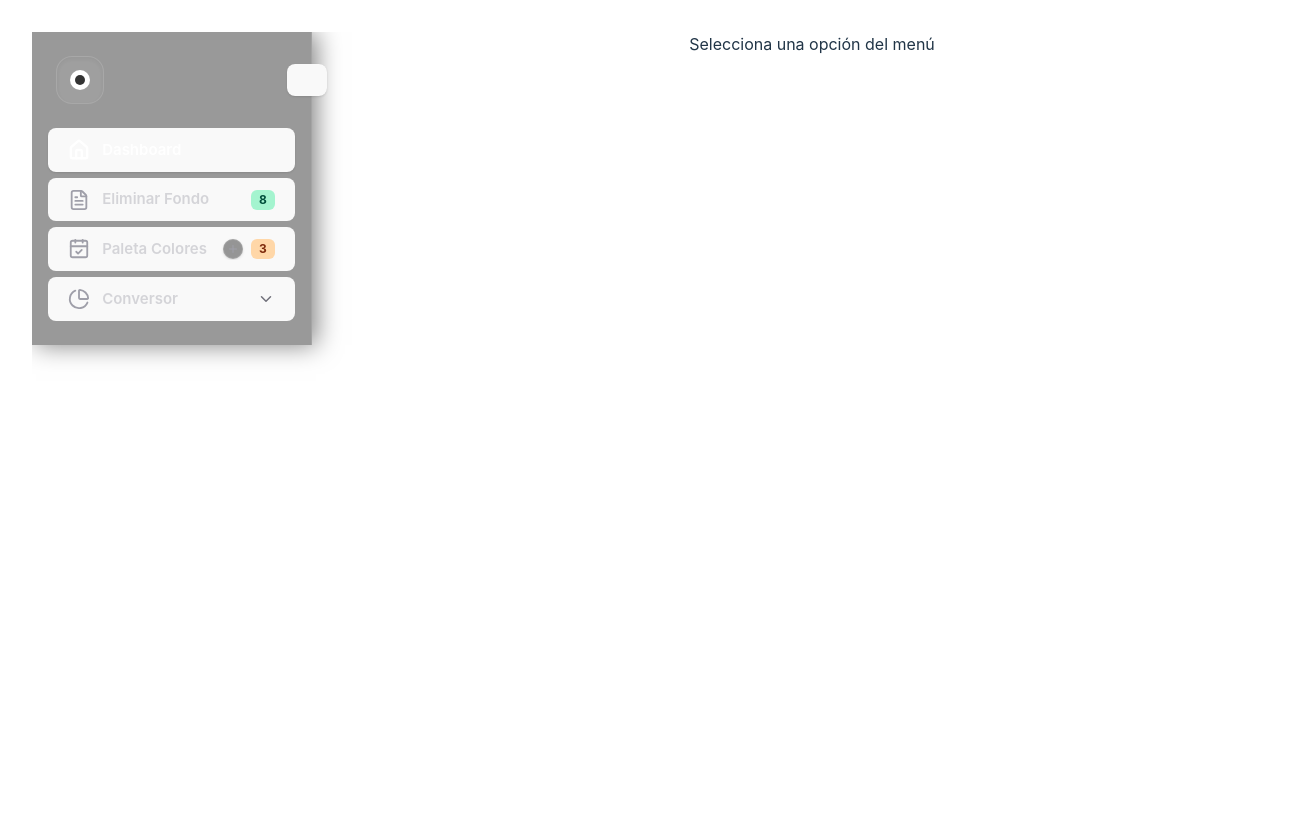
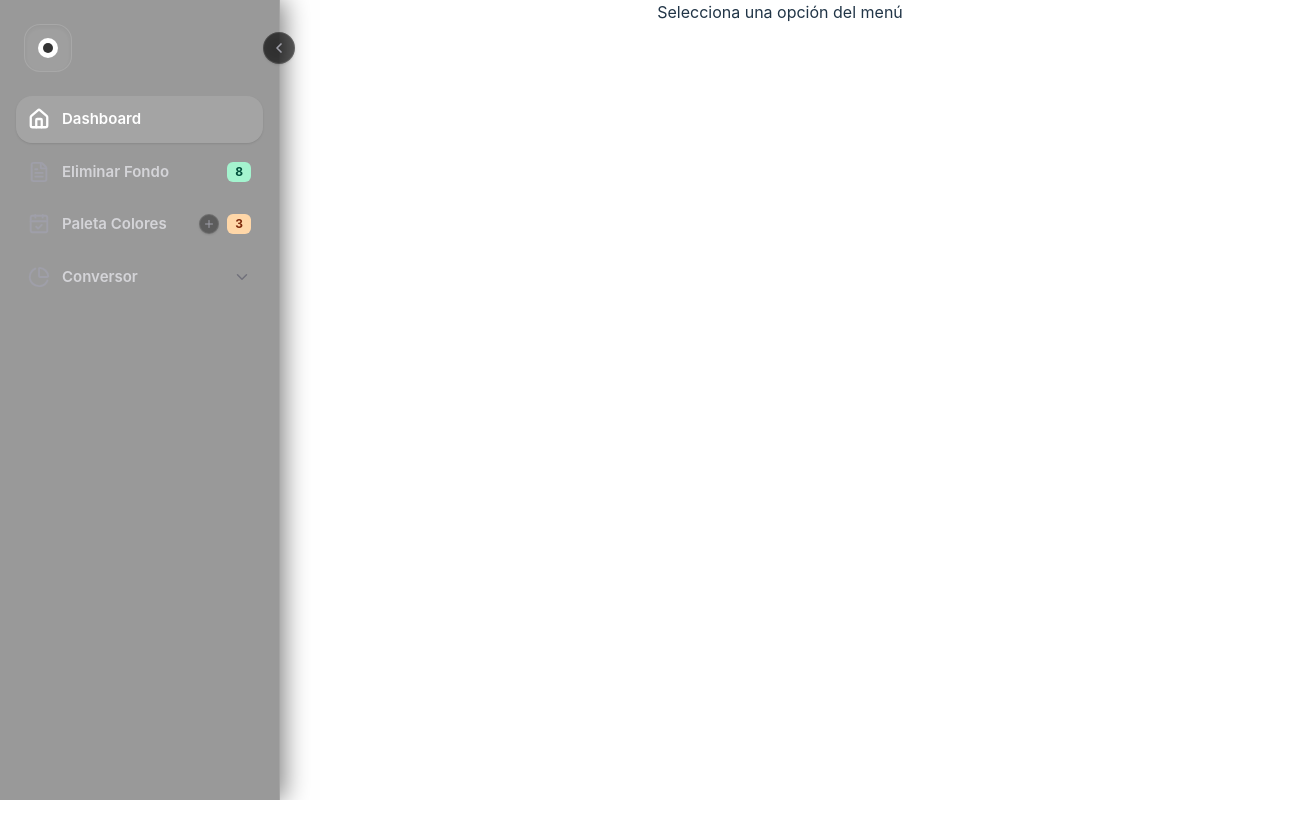
Before and after one commit to HectorCortesA/ConvDesing, a React (Vite) app: page / in a window 1280 px wide. Shown: the top 838 px of the page, 1312 px wide, since content can reach past the window. After the commit the page ends 800 px from the top, so only its background shows below. Built offline with nearby package versions, Linux system fonts and the light colour scheme.

Commit message:
Fix color

```diff
--- a/src/App.tsx
+++ b/src/App.tsx
@@ -10,24 +10,18 @@ function App() {
 
   return (
     <div
+      className="flex h-screen w-screen overflow-hidden"
       style={{
-        display: "flex",
-        height: "100vh",
-        width: "100vw", // Cambia a 100vw
-        overflow: "hidden", // Previene scroll innecesario
         margin: 0,
         padding: 0,
       }}
     >
       <Sidebar onItemChange={setActiveMenuId} />
       <main
+        className="flex-1 overflow-y-auto overflow-x-hidden"
         style={{
-          flex: 1,
-          overflowY: "auto",
-          overflowX: "hidden", // Previene scroll horizontal
-          height: "100vh",
-          minWidth: 0, // Importante para que flex: 1 funcione correctamente
-          // O el color que quieras
+          margin: 0,
+          padding: 0,
         }}
       >
         {Component ? <Component /> : <div>Selecciona una opción del menú</div>}
--- a/src/components/Sidebar/Sidebar.tsx
+++ b/src/components/Sidebar/Sidebar.tsx
@@ -17,10 +17,12 @@ import {
 
 interface SidebarProps {
   onItemChange: (itemId: string) => void;
+  isDarkMode?: boolean; // 👈 Prop opcional para recibir el tema
 }
 
 export default function Sidebar({
   onItemChange,
+  isDarkMode = true, // Valor por defecto
 }: SidebarProps): React.ReactElement {
   const [isCollapsed, setIsCollapsed] = useState(false);
   const [expandedItem, setExpandedItem] = useState<string | null>("income");
@@ -85,40 +87,52 @@ export default function Sidebar({
     } else {
       setActiveItem(item.id);
       setPopoverState(null);
-      onItemChange(item.id); // 👈 Notificar cambio de item
+      onItemChange(item.id);
     }
   };
 
   const handleSubItemClick = (subItemId: string) => {
     setActiveSubItem(subItemId);
     if (isCollapsed) setPopoverState(null);
-    onItemChange(subItemId); // 👈 Notificar cambio de subitem
+    onItemChange(subItemId);
   };
 
   const TreeMenu = ({ items }: { items: SubItem[] }) => (
     <div className="relative flex flex-col gap-1 w-full pl-5 py-1 mt-1">
       {/* Vertical connector line */}
-      <div className="absolute left-[7px] top-4 bottom-5 w-[2px] bg-white/10 rounded-full" />
+      <div className="absolute left-[7px] top-4 bottom-5 w-[2px] bg-current opacity-10 rounded-full" />
 
       {items.map((sub) => {
         const isActive = activeSubItem === sub.id;
         return (
           <div key={sub.id} className="relative flex items-center group w-full">
             {/* Horizontal connector line */}
-            <div className="absolute left-[-13px] top-1/2 -translate-y-1/2 w-4 h-[2px] bg-white/10" />
+            <div className="absolute left-[-13px] top-1/2 -translate-y-1/2 w-4 h-[2px] bg-current opacity-10" />
             <button
               onClick={() => handleSubItemClick(sub.id)}
               className={`flex-1 flex items-center justify-between px-3 py-2.5 rounded-xl text-sm font-medium transition-colors ${
                 isActive
-                  ? "bg-white/10 text-white shadow-sm"
-                  : "text-zinc-400 hover:bg-white/5 hover:text-white"
+                  ? isDarkMode
+                    ? "bg-white/10 text-white shadow-sm"
+                    : "bg-black/5 text-black shadow-sm"
+                  : isDarkMode
+                    ? "text-zinc-400 hover:bg-white/5 hover:text-white"
+                    : "text-zinc-600 hover:bg-black/5 hover:text-black"
               }`}
             >
               {sub.label}
               {sub.hasArrow && (
                 <ChevronRight
                   size={16}
-                  className={isActive ? "text-white" : "text-zinc-500"}
+                  className={
+                    isActive
+                      ? isDarkMode
+                        ? "text-white"
+                        : "text-black"
+                      : isDarkMode
+                        ? "text-zinc-500"
+                        : "text-zinc-400"
+                  }
                 />
               )}
             </button>
@@ -133,7 +147,11 @@ export default function Sidebar({
       ref={sidebarRef}
       initial={false}
       animate={{ width: isCollapsed ? 88 : 280 }}
-      className="h-min bg-black/40 backdrop-blur-xl border-r border-white/10 flex flex-col relative z-[100] shrink-0 shadow-[4px_0_24px_rgba(0,0,0,0.5)]"
+      className={`fixed left-0 top-0 h-screen flex flex-col relative z-[100] shrink-0 transition-colors duration-300 ${
+        isDarkMode
+          ? "bg-black/40 backdrop-blur-xl border-r border-white/10 shadow-[4px_0_24px_rgba(0,0,0,0.5)]"
+          : "bg-white/80 backdrop-blur-xl border-r border-black/10 shadow-[4px_0_24px_rgba(0,0,0,0.1)]"
+      }`}
     >
       {/* Toggle Button */}
       <button
@@ -141,7 +159,11 @@ export default function Sidebar({
           setIsCollapsed(!isCollapsed);
           setPopoverState(null);
         }}
-        className="absolute -right-4 top-8 w-8 h-8 bg-black/60 backdrop-blur-md border border-white/10 shadow-sm rounded-full flex items-center justify-center text-zinc-400 hover:text-white hover:bg-white/10 hover:shadow-md transition-all z-[110]"
+        className={`absolute -right-4 top-8 w-8 h-8 backdrop-blur-md border shadow-sm rounded-full flex items-center justify-center transition-all z-[110] ${
+          isDarkMode
+            ? "bg-black/60 border-white/10 text-zinc-400 hover:text-white hover:bg-white/10 hover:shadow-md"
+            : "bg-white/90 border-black/10 text-zinc-600 hover:text-black hover:bg-black/5 hover:shadow-md"
+        }`}
       >
         {isCollapsed ? (
           <ChevronRight size={16} strokeWidth={2.5} />
@@ -152,9 +174,23 @@ export default function Sidebar({
 
       {/* Logo Area */}
       <div className="p-6 flex items-center">
-        <div className="w-12 h-12 bg-white/5 border border-white/10 rounded-2xl flex items-center justify-center shrink-0 shadow-inner">
-          <div className="w-5 h-5 bg-white rounded-full flex items-center justify-center">
-            <div className="w-2.5 h-2.5 bg-black/80 rounded-full" />
+        <div
+          className={`w-12 h-12 border rounded-2xl flex items-center justify-center shrink-0 shadow-inner transition-colors duration-300 ${
+            isDarkMode
+              ? "bg-white/5 border-white/10"
+              : "bg-black/5 border-black/10"
+          }`}
+        >
+          <div
+            className={`w-5 h-5 rounded-full flex items-center justify-center transition-colors duration-300 ${
+              isDarkMode ? "bg-white" : "bg-black"
+            }`}
+          >
+            <div
+              className={`w-2.5 h-2.5 rounded-full transition-colors duration-300 ${
+                isDarkMode ? "bg-black/80" : "bg-white/80"
+              }`}
+            />
           </div>
         </div>
       </div>
@@ -173,12 +209,24 @@ export default function Sidebar({
                 onClick={(e) => handleItemClick(item, e)}
                 className={`menu-item-btn w-full flex items-center gap-3 px-3 py-3 rounded-2xl transition-colors relative ${
                   isActive && !isCollapsed
-                    ? "bg-white/10 shadow-sm"
-                    : "hover:bg-white/5"
+                    ? isDarkMode
+                      ? "bg-white/10 shadow-sm"
+                      : "bg-black/5 shadow-sm"
+                    : isDarkMode
+                      ? "hover:bg-white/5"
+                      : "hover:bg-black/5"
                 } ${isCollapsed ? "justify-center" : ""}`}
               >
                 <div
-                  className={`shrink-0 ${isActive && !isCollapsed ? "text-white" : "text-zinc-400"}`}
+                  className={`shrink-0 transition-colors duration-300 ${
+                    isActive && !isCollapsed
+                      ? isDarkMode
+                        ? "text-white"
+                        : "text-black"
+                      : isDarkMode
+                        ? "text-zinc-400"
+                        : "text-zinc-600"
+                  }`}
                 >
                   <Icon
                     size={22}
@@ -195,14 +243,28 @@ export default function Sidebar({
                       className="flex flex-1 items-center justify-between whitespace-nowrap overflow-hidden"
                     >
                       <span
-                        className={`text-[15px] font-semibold ${isActive ? "text-white" : "text-zinc-300"}`}
+                        className={`text-[15px] font-semibold transition-colors duration-300 ${
+                          isActive
+                            ? isDarkMode
+                              ? "text-white"
+                              : "text-black"
+                            : isDarkMode
+                              ? "text-zinc-300"
+                              : "text-zinc-700"
+                        }`}
                       >
                         {item.label}
                       </span>
 
                       <div className="flex items-center gap-2">
                         {item.hasPlus && (
-                          <div className="w-5 h-5 rounded-full bg-black/40 border border-white/10 flex items-center justify-center text-zinc-400 hover:text-white hover:bg-white/20 transition-colors shadow-sm">
+                          <div
+                            className={`w-5 h-5 rounded-full border flex items-center justify-center transition-colors shadow-sm ${
+                              isDarkMode
+                                ? "bg-black/40 border-white/10 text-zinc-400 hover:text-white hover:bg-white/20"
+                                : "bg-white/80 border-black/10 text-zinc-600 hover:text-black hover:bg-black/10"
+                            }`}
+                          >
                             <Plus size={12} />
                           </div>
                         )}
@@ -214,7 +276,11 @@ export default function Sidebar({
                           </span>
                         )}
                         {item.subItems && (
-                          <div className="text-zinc-500">
+                          <div
+                            className={
+                              isDarkMode ? "text-zinc-500" : "text-zinc-400"
+                            }
+                          >
                             {expandedItem === item.id ? (
                               <ChevronUp size={18} />
                             ) : (
@@ -253,12 +319,24 @@ export default function Sidebar({
                     style={{ top: popoverState.top, left: popoverState.left }}
                   >
                     {/* Tooltip Header */}
-                    <div className="bg-zinc-900/80 backdrop-blur-md text-white text-sm font-semibold px-4 py-2.5 rounded-xl w-max shadow-lg border border-white/10">
+                    <div
+                      className={`backdrop-blur-md text-sm font-semibold px-4 py-2.5 rounded-xl w-max shadow-lg border ${
+                        isDarkMode
+                          ? "bg-zinc-900/80 text-white border-white/10"
+                          : "bg-white/90 text-black border-black/10"
+                      }`}
+                    >
                       {item.label}
                     </div>
 
                     {/* Popover Body */}
-                    <div className="bg-black/50 backdrop-blur-xl rounded-3xl shadow-[0_10px_40px_-10px_rgba(0,0,0,0.5)] p-3 border border-white/10 ml-2">
+                    <div
+                      className={`backdrop-blur-xl rounded-3xl shadow-[0_10px_40px_-10px_rgba(0,0,0,0.5)] p-3 border ml-2 ${
+                        isDarkMode
+                          ? "bg-black/50 border-white/10"
+                          : "bg-white/90 border-black/10"
+                      }`}
+                    >
                       <TreeMenu items={item.subItems} />
                     </div>
                   </div>,
--- a/src/index.css
+++ b/src/index.css
@@ -13,45 +13,17 @@
   -moz-osx-font-smoothing: grayscale;
 }
 
-a {
-  font-weight: 500;
-  color: #646cff;
-  text-decoration: inherit;
-}
-a:hover {
-  color: #535bf2;
+html,
+body,
+#root {
+  margin: 0;
+  padding: 0;
+  height: 100%;
+  width: 100%;
 }
 
 body {
-  margin: 0;
-  display: flex;
-  place-items: center;
-  min-width: 320px;
-  min-height: 100vh;
-}
-
-h1 {
-  font-size: 3.2em;
-  line-height: 1.1;
-}
-
-button {
-  border-radius: 8px;
-  border: 1px solid transparent;
-  padding: 0.6em 1.2em;
-  font-size: 1em;
-  font-weight: 500;
-  font-family: inherit;
-  background-color: #1a1a1a;
-  cursor: pointer;
-  transition: border-color 0.25s;
-}
-button:hover {
-  border-color: #646cff;
-}
-button:focus,
-button:focus-visible {
-  outline: 4px auto -webkit-focus-ring-color;
+  overflow: hidden;
 }
 
 @media (prefers-color-scheme: light) {
@@ -59,10 +31,4 @@ button:focus-visible {
     color: #213547;
     background-color: #ffffff;
   }
-  a:hover {
-    color: #747bff;
-  }
-  button {
-    background-color: #f9f9f9;
-  }
 }
```
